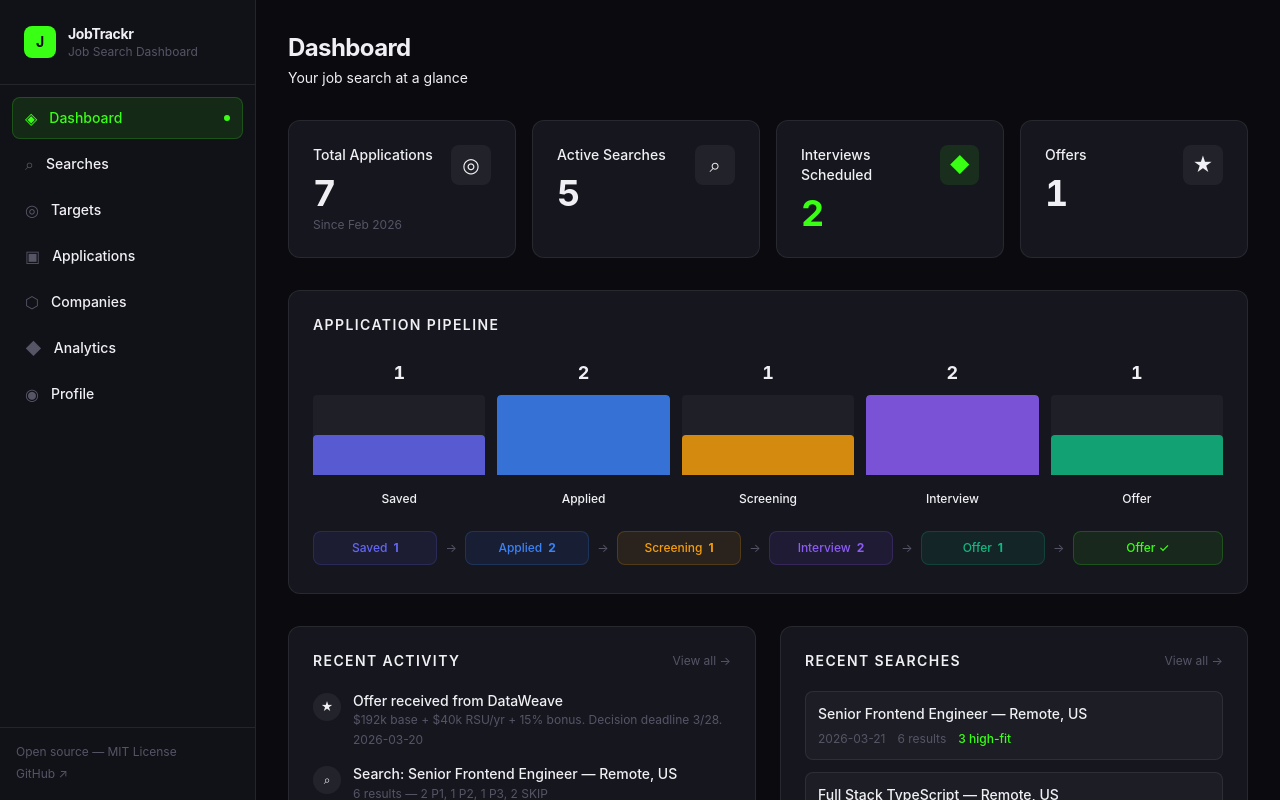
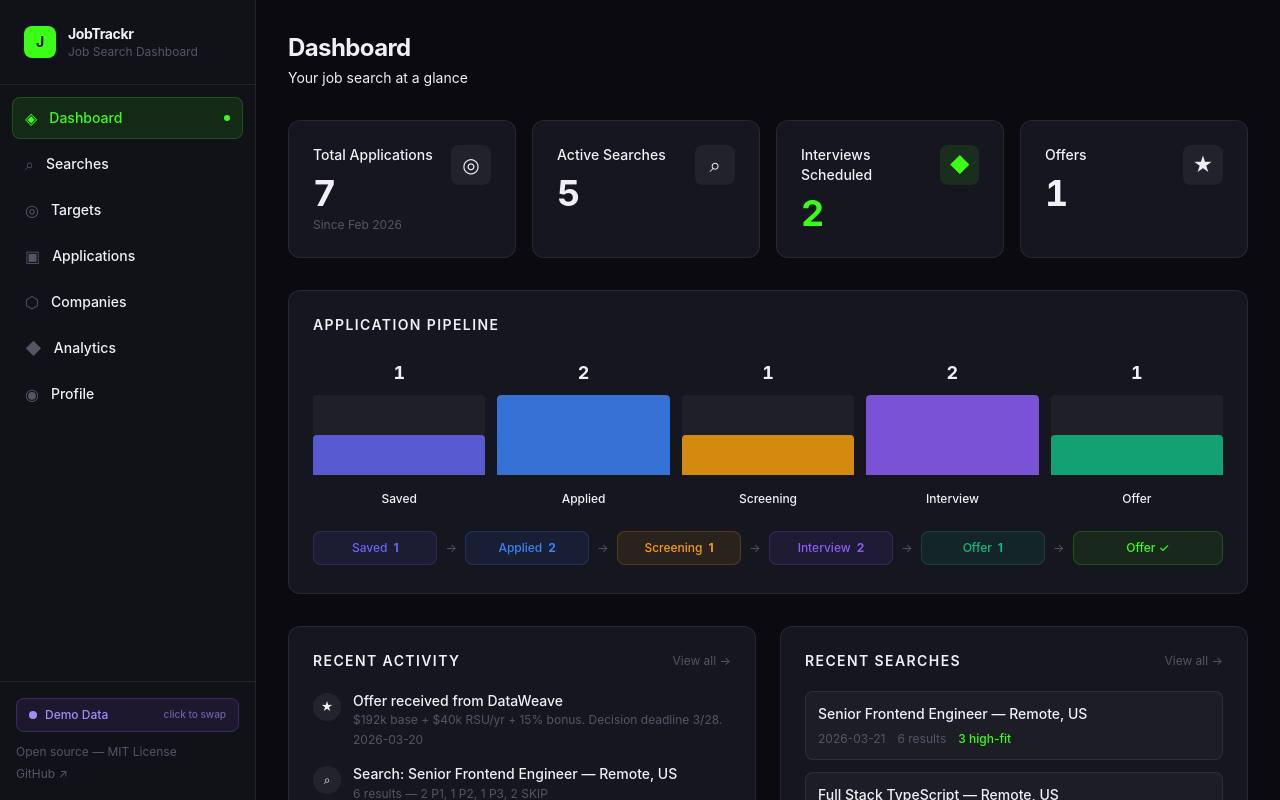
Before and after one commit to NooRotic/JobTrackr, a SvelteKit app: page / in a window 1280 px wide. Shown: the top 800 px of the page. Built offline with nearby package versions, Linux system fonts and the light colour scheme.

Commit message:
feat: add demo/live data toggle button in sidebar

```diff
--- a/src/lib/data/index.ts
+++ b/src/lib/data/index.ts
@@ -1,31 +1,38 @@
 /**
  * Data layer switcher.
  *
- * Default: demo data (safe for screenshots and public repo)
- * Personal: VITE_DATA=personal bun run dev
+ * Default: personal data if available, falls back to demo
+ * Toggle: ?demo=true in URL forces demo data (for screenshots)
+ * Toggle: ?demo=false forces personal data
  *
- * To use your real data, copy your files into src/lib/data/personal/
- * and start the dev server with the env var set.
+ * The sidebar has a toggle button for easy switching.
  */
+
+import { browser } from '$app/environment';
 
 // Demo data (always available, committed to repo)
 import { searches as demoSearches } from './searches';
 import { applications as demoApplications } from './applications';
 import { companies as demoCompanies } from './companies';
 import { activity as demoActivity } from './activity';
-import { companyTargets as demoTargets, jobTitleCategories as demoCats, calculateConfidence, priorityFromConfidence } from './targets';
+import {
+	companyTargets as demoTargets,
+	jobTitleCategories as demoCats,
+	calculateConfidence,
+	priorityFromConfidence
+} from './targets';
 import { titleAnalytics as demoAnalytics } from './titleAnalytics';
 
-// Re-export functions (same regardless of data mode)
 export { calculateConfidence, priorityFromConfidence };
 
-// Try personal data if env var is set
-let usePersonal = false;
-try {
-	if (import.meta.env.VITE_DATA === 'personal') {
-		usePersonal = true;
-	}
-} catch {}
+// Check URL param for demo mode
+function isDemoMode(): boolean {
+	if (!browser) return true;
+	const params = new URLSearchParams(window.location.search);
+	if (params.has('demo')) return params.get('demo') !== 'false';
+	// Default: use personal if env var set, otherwise demo
+	return import.meta.env.VITE_DATA !== 'personal';
+}
 
 let searches = demoSearches;
 let applications = demoApplications;
@@ -35,7 +42,7 @@ let companyTargets = demoTargets;
 let jobTitleCategories = demoCats;
 let titleAnalytics = demoAnalytics;
 
-if (usePersonal) {
+if (!isDemoMode()) {
 	try {
 		const p = await import('./personal/searches');
 		searches = p.searches;
@@ -63,7 +70,15 @@ if (usePersonal) {
 	} catch {}
 }
 
-export { searches, applications, companies, activity, companyTargets, jobTitleCategories, titleAnalytics };
+export {
+	searches,
+	applications,
+	companies,
+	activity,
+	companyTargets,
+	jobTitleCategories,
+	titleAnalytics
+};
 
 export type {
 	Application,
--- a/src/routes/+layout.svelte
+++ b/src/routes/+layout.svelte
@@ -1,8 +1,28 @@
 <script lang="ts">
 	import './layout.css';
 	import { page } from '$app/stores';
+	import { browser } from '$app/environment';
 
 	let { children } = $props();
+
+	let isDemo = $state(true);
+
+	$effect(() => {
+		if (!browser) return;
+		const params = new URLSearchParams(window.location.search);
+		isDemo = !params.has('demo') || params.get('demo') !== 'false';
+	});
+
+	function toggleDataMode() {
+		if (!browser) return;
+		const url = new URL(window.location.href);
+		if (isDemo) {
+			url.searchParams.set('demo', 'false');
+		} else {
+			url.searchParams.delete('demo');
+		}
+		window.location.href = url.toString();
+	}
 
 	let sidebarOpen = $state(false);
 
@@ -90,7 +110,21 @@
 		</nav>
 
 		<!-- Footer -->
-		<div class="p-4" style="border-top: 1px solid var(--color-border)">
+		<div class="space-y-3 p-4" style="border-top: 1px solid var(--color-border)">
+			<!-- Data mode toggle -->
+			<button
+				onclick={toggleDataMode}
+				class="flex w-full items-center gap-2 rounded-lg px-3 py-2 text-xs font-medium transition-all"
+				style={isDemo
+					? 'background: rgba(139,92,246,0.1); color: #a78bfa; border: 1px solid rgba(139,92,246,0.25)'
+					: 'background: rgba(57,255,20,0.08); color: var(--color-neon); border: 1px solid rgba(57,255,20,0.2)'}
+			>
+				<span class="h-2 w-2 rounded-full" style={isDemo ? 'background: #a78bfa' : 'background: var(--color-neon)'}></span>
+				{isDemo ? 'Demo Data' : 'Live Data'}
+				<span class="ml-auto text-[10px] opacity-60">click to swap</span>
+			</button>
+
+			<div>
 				<p class="text-xs" style="color: var(--color-text-muted)">
 					Open source — MIT License
 				</p>
@@ -103,6 +137,7 @@
 				>
 					GitHub ↗
 				</a>
+			</div>
 		</div>
 	</aside>
 
```
Lines whose indentation alone changed are shown as unchanged.
